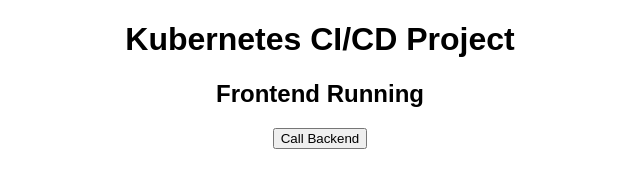
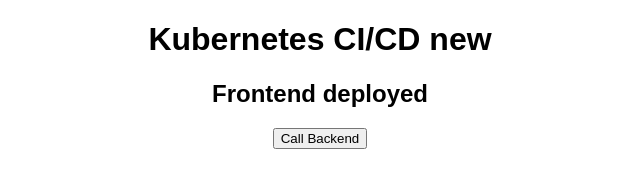
Before and after one commit to rohan12340/k8s-cicd-project, a website: page frontend/index.html in a window 1280 px wide. Shown: the whole page, without its empty margins (320-960 px from the left). Drawn offline with Linux system fonts and the light colour scheme.

Commit message:
new syntax added

```diff
--- a/frontend/index.html
+++ b/frontend/index.html
@@ -9,9 +9,9 @@
 
 <body style="font-family:Arial;text-align:center">
 
-    <h1>Kubernetes CI/CD Project</h1>
+    <h1>Kubernetes CI/CD new </h1>
 
-    <h2>Frontend Running</h2>
+    <h2>Frontend deployed</h2>
 
     <button onclick="loadBackend()">
         Call Backend
--- a/helm/values.yaml
+++ b/helm/values.yaml
@@ -18,7 +18,7 @@
 
 backend:
 
-  replicaCount: 3
+  replicaCount: 2
 
   image:
 
```
